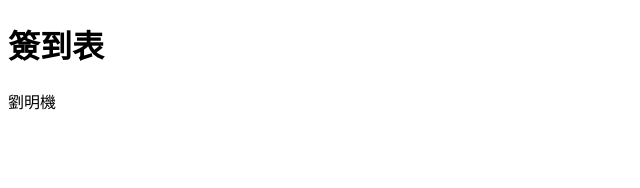
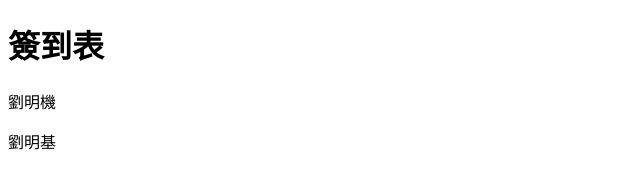
Before and after one commit to gogochi/Sign-in-1133, a plain HTML site: page index.html in a window 1280 px wide. Shown: the full height of the page, 0-640 px from the left. Drawn offline with Linux system fonts and the light colour scheme.

Commit message:
新增 劉明基

```diff
--- a/index.html
+++ b/index.html
@@ -7,5 +7,7 @@
 <body>
     <h1>簽到表</h1>
     <p>劉明機</p>
+    <p>劉明基</p>
+
 </body>
 </html>
```
